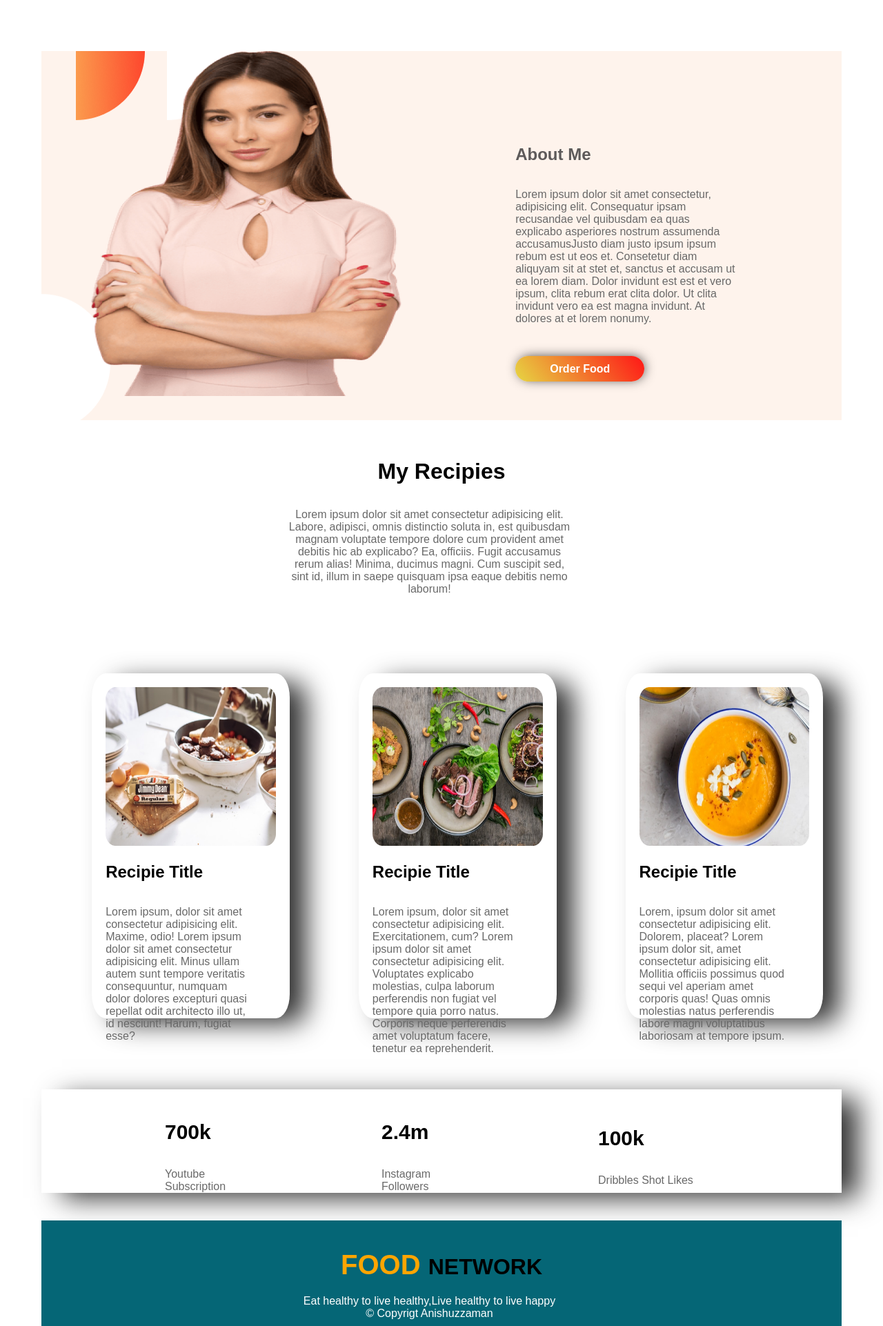
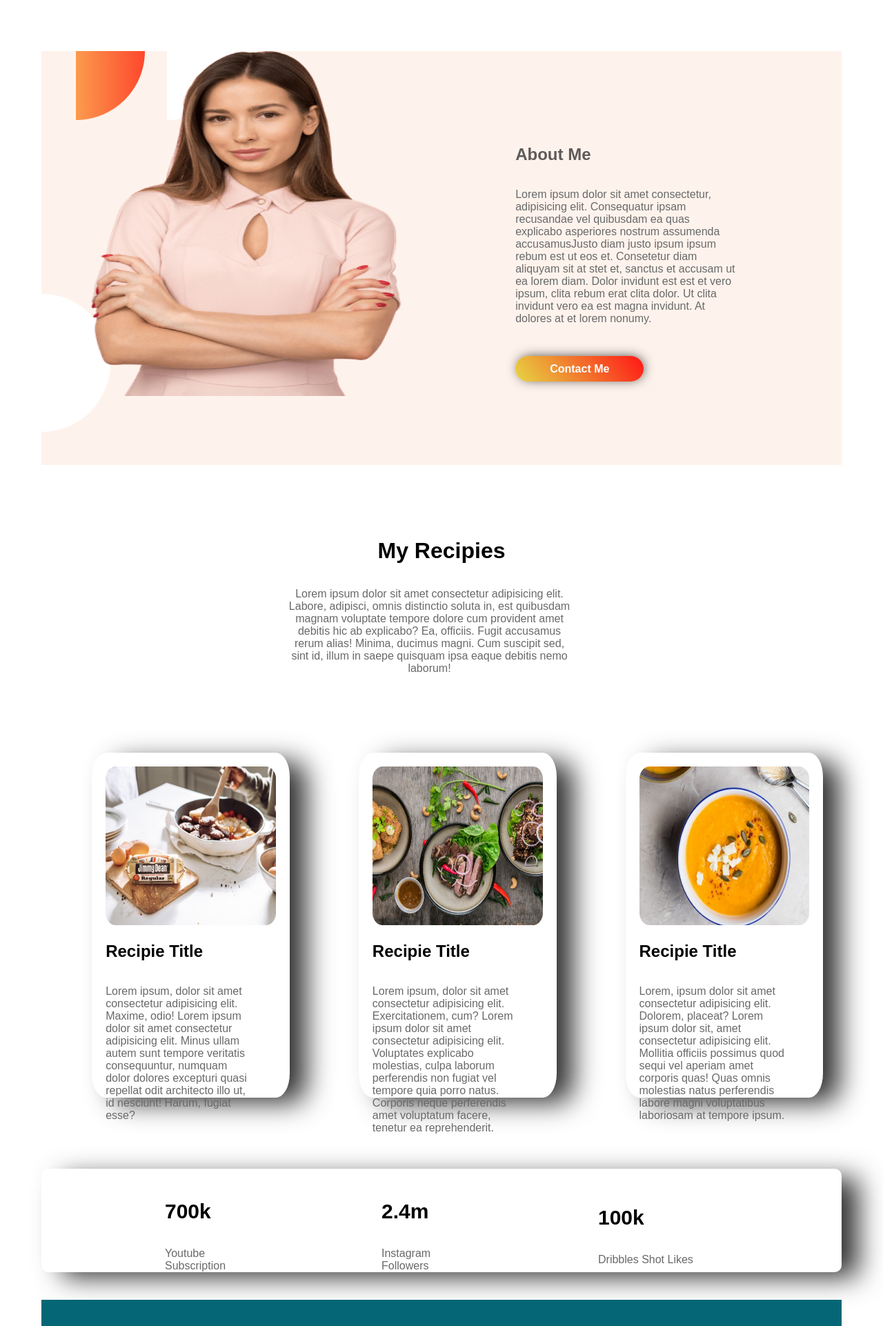
Before and after one commit to Anisxaman/Assignment_food_network, a plain HTML site: page index.html in a window 1280 px wide. Shown: the part 636-2558 px from the top of the page at 69% size. Drawn offline with Linux system fonts and the light colour scheme.

Commit message:
version-6

```diff
--- a/index.html
+++ b/index.html
@@ -39,7 +39,7 @@
                 <p>Lorem ipsum dolor sit amet consectetur, adipisicing elit. Consequatur ipsam recusandae vel quibusdam ea quas explicabo asperiores nostrum assumenda accusamusJusto diam justo ipsum ipsum rebum est ut eos et. Consetetur diam aliquyam sit at stet et, sanctus et accusam ut ea lorem diam. Dolor invidunt est est et vero ipsum, clita rebum erat clita dolor. Ut clita invidunt vero ea est magna invidunt. At dolores at et lorem nonumy.</p>
 
 
-                <a style="padding:10px 50px;" class="anchor-button" target="_blank" href="https://www.linkedin.com/company/programminghero/">Order Food</a>
+                <a style="padding:10px 50px;" class="anchor-button" target="_blank" href="https://www.facebook.com/anishuzzaman/">Contact Me</a>
 
 
             </div>
--- a/style.css
+++ b/style.css
@@ -67,7 +67,7 @@
     .about_me_section{
         display: flex;
         background-image: url(shapes/7.png);
-       padding-bottom: 3%;
+        background-repeat: no-repeat;
     }
 
     #about_me-text{
@@ -130,7 +130,7 @@
          box-shadow: 27px 10px 38px -3px rgb(0 0 0 / 81%);
          margin-top: 80px;
 
-
+        border-radius: 10px;
 
 
 
@@ -138,6 +138,7 @@
 
 
     .public-reach-items{
+
 
 
         width: 15%;
@@ -194,6 +195,10 @@
         margin: 30px 0;
     }
 
+    .header-text h1{
+       font-size:25px;
+    }
+
 
 
     /* --------------------footer end------------------------------------------------------------ */
```
